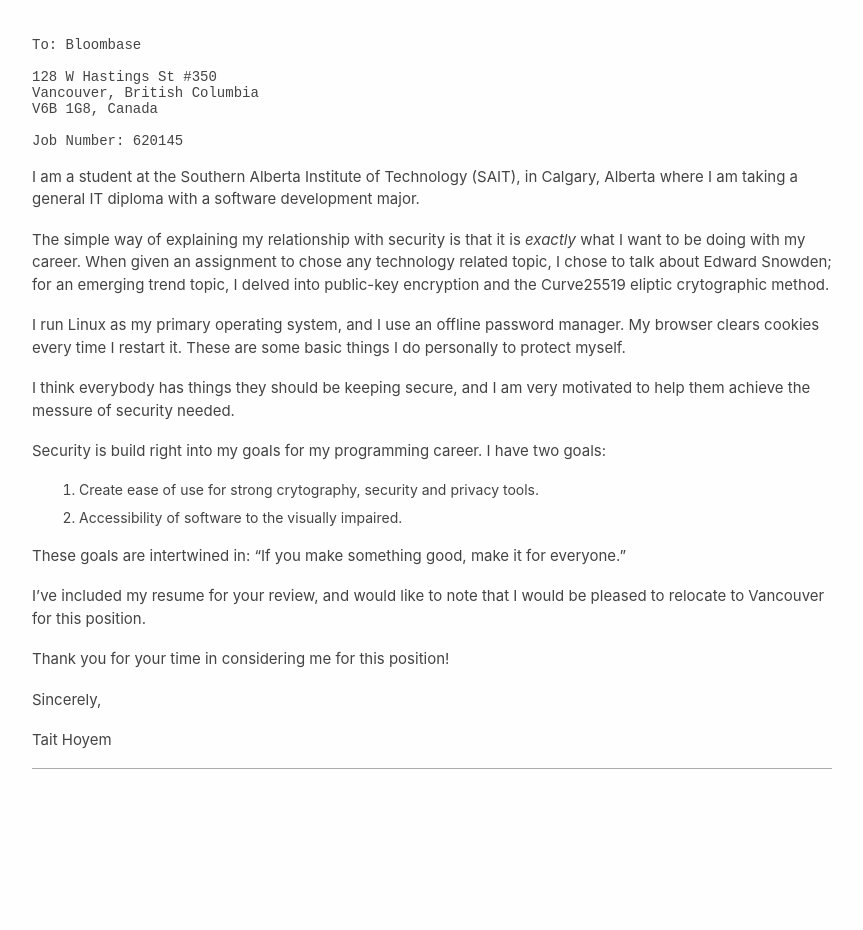
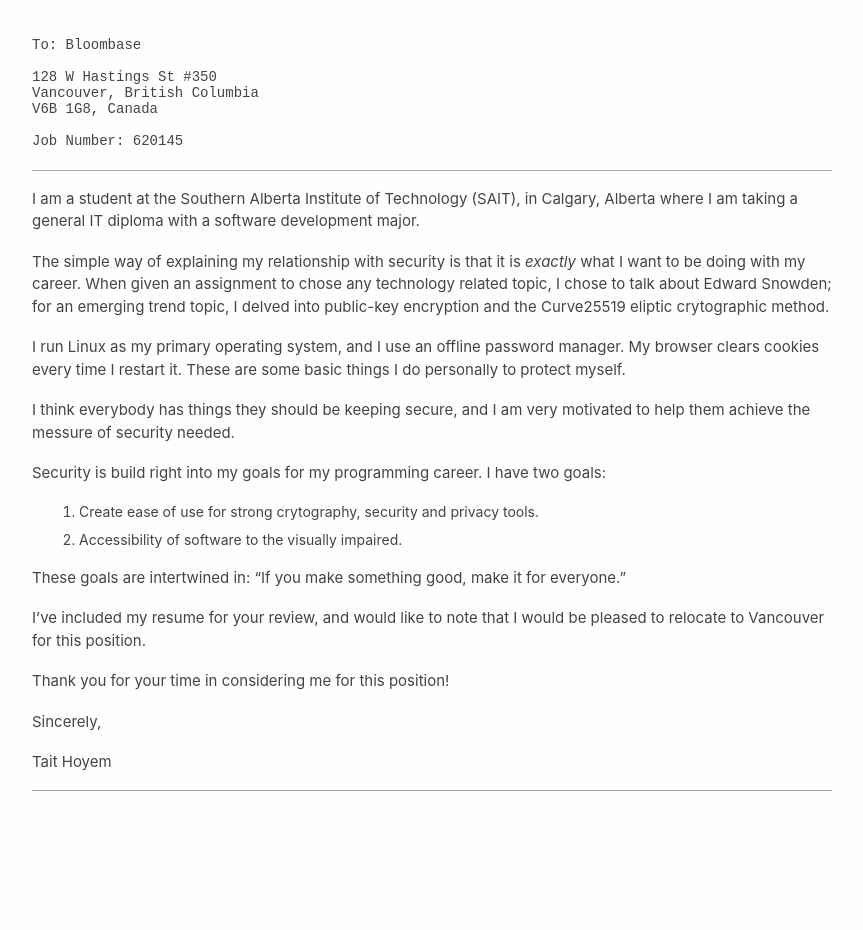
Before and after one commit to TTWNO/tait.tech, a Jekyll site: the page built from cover-letters/bloombase/index.md, in a window 1280 px wide. Shown: the whole page, without its empty margins (208-1071 px from the left). Built offline with Jekyll 4.4.1, drawn with Linux system fonts in a browser that asks for light colours; before the commit the page ends 908 px from its top, so only the background shows below that.

Commit message:
update bloombase cover letter styling

```diff
--- a/cover-letters/bloombase/index.md
+++ b/cover-letters/bloombase/index.md
@@ -2,7 +2,7 @@
 title: "Cover Letter | Bloombase"
 layout: simple
 ---
-<pre>
+<pre class="line-under">
 To: Bloombase
 
 128 W Hastings St #350
```
